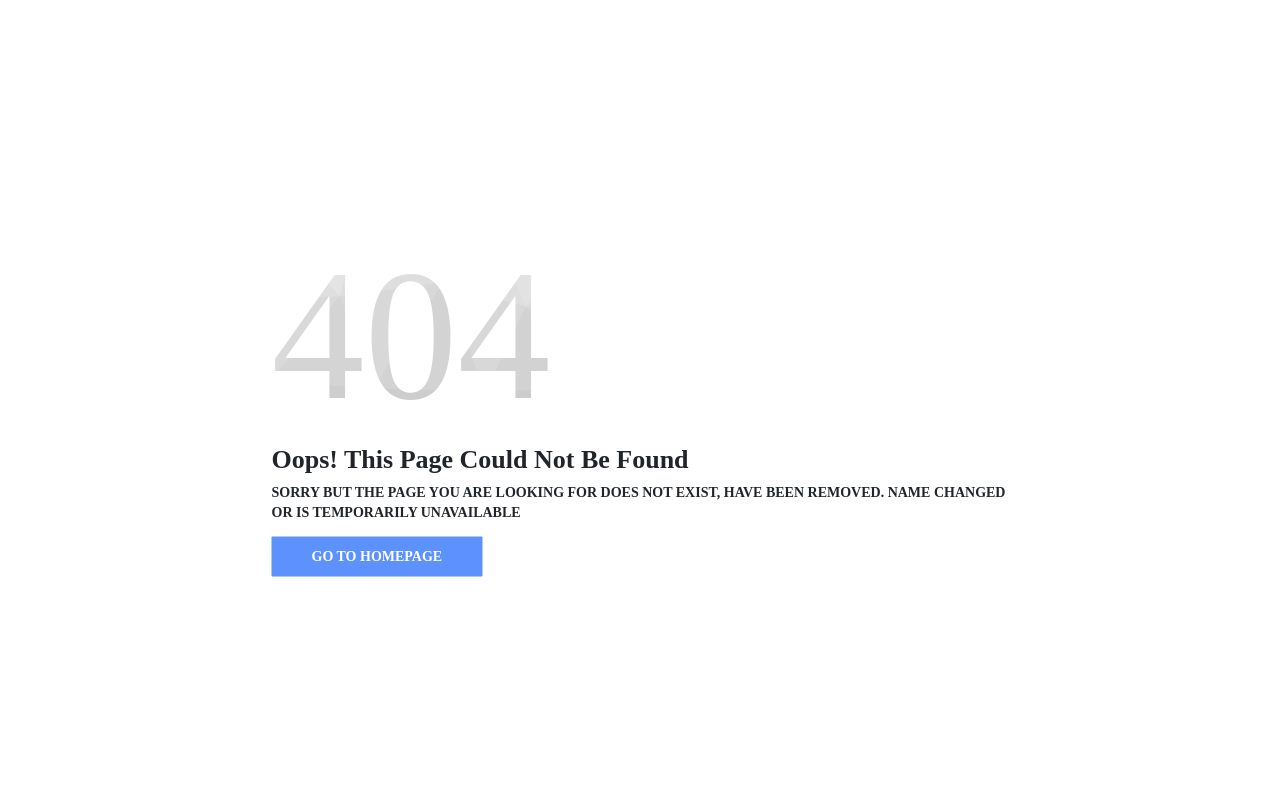
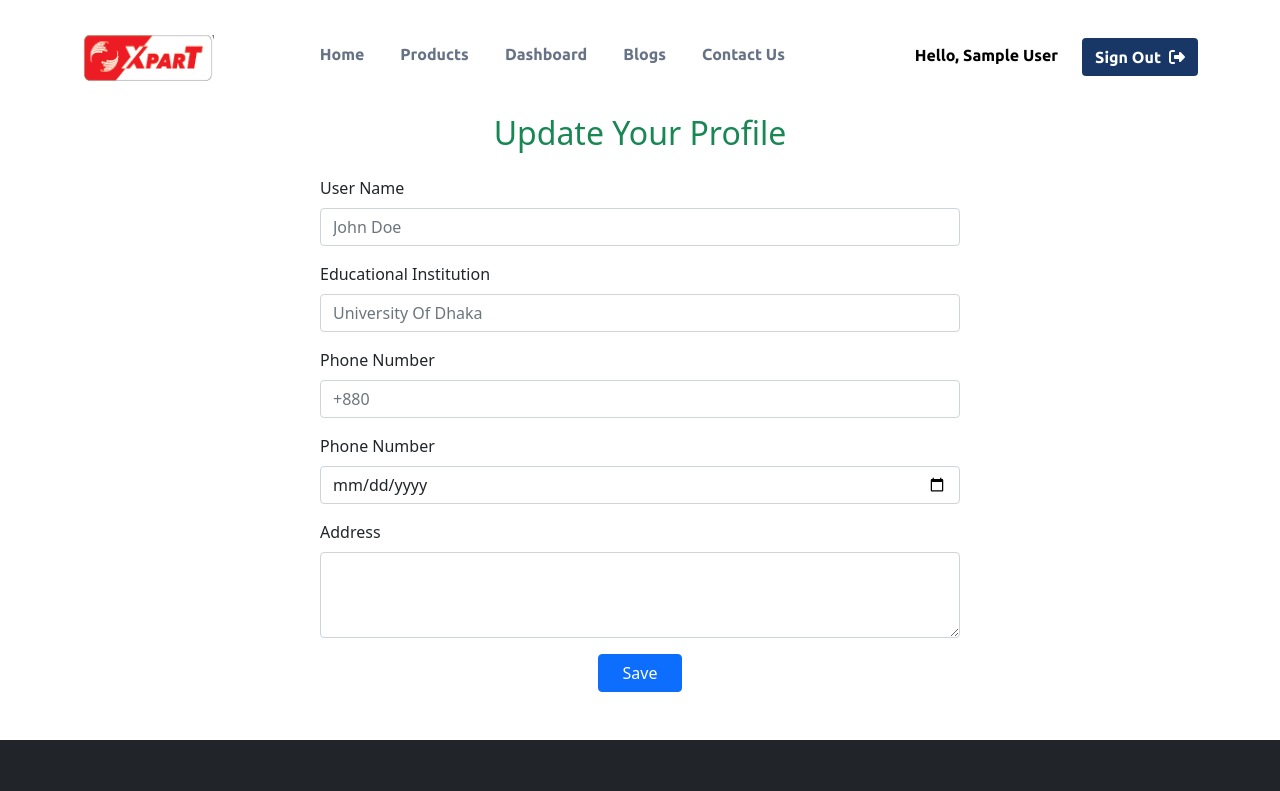
Before and after one commit to saminravi99/assignment-12-client-side, a React (Create React App) app: page /edit-profile in a window 1280 px wide. Shown: the top 791 px of the page. Built offline with nearby package versions, Linux system fonts and the light colour scheme; no server answers; sample sign-in values are in the browser's storage.

Commit message:
my profile added

```diff
--- a/src/components/App/App.js
+++ b/src/components/App/App.js
@@ -25,6 +25,7 @@ import MyProfile from "../MyProfile/MyProfile";
 import AddReview from "../AddReview/AddReview";
 import ContactUs from "../ContactUs/ContactUs";
 import MyOrders from "../MyOrders/MyOrders";
+import UpdateProfile from "../UpdateProfile/UpdateProfile";
 
 export const AllContext = createContext();
 
@@ -131,6 +132,14 @@ function App() {
           <Route path="/login" element={<Login />}></Route>
           <Route path="/sign-up" element={<SignUp />}></Route>
           <Route path="/contact" element={<ContactUs />}></Route>
+          <Route
+            path="/edit-profile"
+            element={
+              <RequireAuth>
+                <UpdateProfile></UpdateProfile>
+              </RequireAuth>
+            }
+          ></Route>
           <Route path="*" element={<NotFound />}></Route>
         </Routes>
         <Footer></Footer>
--- a/src/components/Header/Header.js
+++ b/src/components/Header/Header.js
@@ -42,6 +42,7 @@ const Header = () => {
         pathname === "/portfolio" ||
         pathname === "/payment" ||
         pathname === "/inventory" ||
+        pathname === "/edit-profile" ||
         pathname === "/contact"
           ? `d-block`
           : `d-none`
--- a/src/components/MyOrders/MyOrders.js
+++ b/src/components/MyOrders/MyOrders.js
@@ -7,6 +7,8 @@ import Loading from "../Loading/Loading";
 
 const MyOrders = () => {
   const [authUser] = useAuthState(auth);
+
+  console.log(authUser);
 
   const [orders, setOrders, isLoading] = useOrders(authUser?.email);
 
--- a/src/components/MyProfile/MyProfile.js
+++ b/src/components/MyProfile/MyProfile.js
@@ -1,10 +1,64 @@
 import React from 'react';
+import { useAuthState } from 'react-firebase-hooks/auth';
+import { useNavigate } from 'react-router-dom';
+import auth from '../firebase.init';
 
 const MyProfile = () => {
+  const [authUser] = useAuthState(auth);
+
+  const navigate = useNavigate();
+
+  const handleEditProfile = () => {
+    navigate('/edit-profile');
+  }
+
     return (
-        <div>
-            <h1>My Profile</h1>
+      <div>
+        <h3 className="text-muted my-5 text-center">My Profile</h3>
+        <div className="d-flex justify-content-center ">
+          <div className="d-flex justify-content-center">
+            <div className="me-5">
+              <img
+                className="rounded-circle mb-5"
+                src={authUser.photoURL}
+                alt="userPhoto"
+              />
+              <button onClick={handleEditProfile} className="btn btn-primary d-block mx-auto rounded-pill">
+                Edit Profile
+              </button>
+            </div>
+          </div>
+          <div>
+            <p>
+              <strong>User Name: {authUser.displayName}</strong>
+            </p>
+            <p>
+              <strong>User Email: {authUser.email}</strong>
+            </p>
+            <p>
+              <small>
+                <strong>Educational Institution :</strong>
+              </small>
+            </p>
+
+            <p>
+              <small>
+                <strong>Phone Number :</strong>
+              </small>
+            </p>
+            <p>
+              <small>
+                <strong>Address :</strong>
+              </small>
+            </p>
+            <p>
+              <small>
+                <strong>Date of Birth:</strong>
+              </small>
+            </p>
+          </div>
         </div>
+      </div>
     );
 };
 
--- a/src/components/Swiper/Reviews.js
+++ b/src/components/Swiper/Reviews.js
@@ -50,7 +50,7 @@ export default function App() {
           >
             <div>
               {reversedReviews.map(({ user, review, userImage }) => (
-                <SwiperSlide key={review.id}>
+                <SwiperSlide key={review?.id}>
                   <Card className=" shadow border-0 ">
                     <Card.Body>
                       <Card.Title>
--- /dev/null
+++ b/src/components/UpdateProfile/UpdateProfile.js
@@ -0,0 +1,44 @@
+import React from 'react';
+import { Button, Form } from 'react-bootstrap';
+import { useNavigate } from 'react-router-dom';
+
+const UpdateProfile = () => {
+    const navigate = useNavigate();
+
+    const handleUpdate = (e) => {
+        e.preventDefault();
+        navigate('/dashboard/my-profile');
+    }
+
+    return (
+      <div>
+          <h2 className="text-center text-success my-4">Update Your Profile</h2>
+        <Form className="w-50 mx-auto mb-5">
+          <Form.Group className="mb-3" controlId="exampleForm.ControlInput1">
+            <Form.Label>User Name</Form.Label>
+            <Form.Control type="text" placeholder="John Doe" />
+          </Form.Group>
+
+          <Form.Group className="mb-3" controlId="exampleForm.ControlInput1">
+            <Form.Label>Educational Institution</Form.Label>
+            <Form.Control type="text" placeholder="University Of Dhaka" />
+          </Form.Group>
+          <Form.Group className="mb-3" controlId="exampleForm.ControlInput1">
+            <Form.Label>Phone Number</Form.Label>
+            <Form.Control type="number" placeholder="+880" />
+          </Form.Group>
+          <Form.Group className="mb-3" controlId="exampleForm.ControlInput1">
+            <Form.Label>Phone Number</Form.Label>
+            <Form.Control type="date" placeholder="04/11/2001" />
+          </Form.Group>
+          <Form.Group className="mb-3" controlId="exampleForm.ControlTextarea1">
+            <Form.Label>Address</Form.Label>
+            <Form.Control as="textarea" rows={3} />
+          </Form.Group>
+          <Button onClick={handleUpdate} className="px-4 d-block mx-auto" variant="primary">Save</Button>
+        </Form>
+      </div>
+    );
+};
+
+export default UpdateProfile;
```
Also changed, not shown: src/components/MyProfile/MyProfile.css (added), src/components/UpdateProfile/UpdateProfile.css (added). Lines whose indentation alone changed are shown as unchanged.
